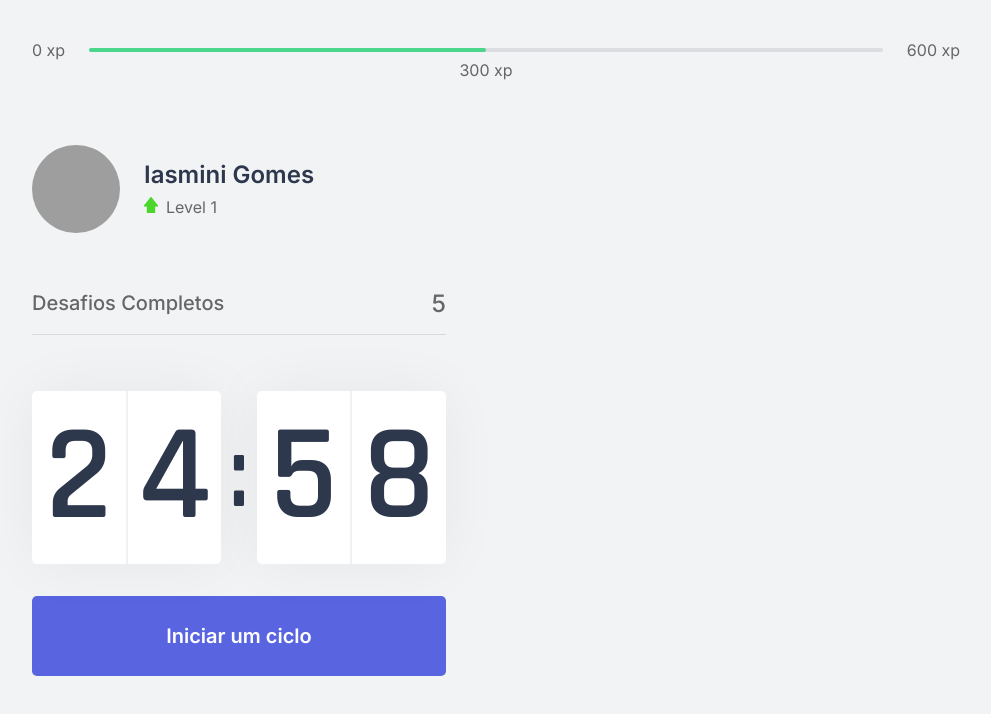
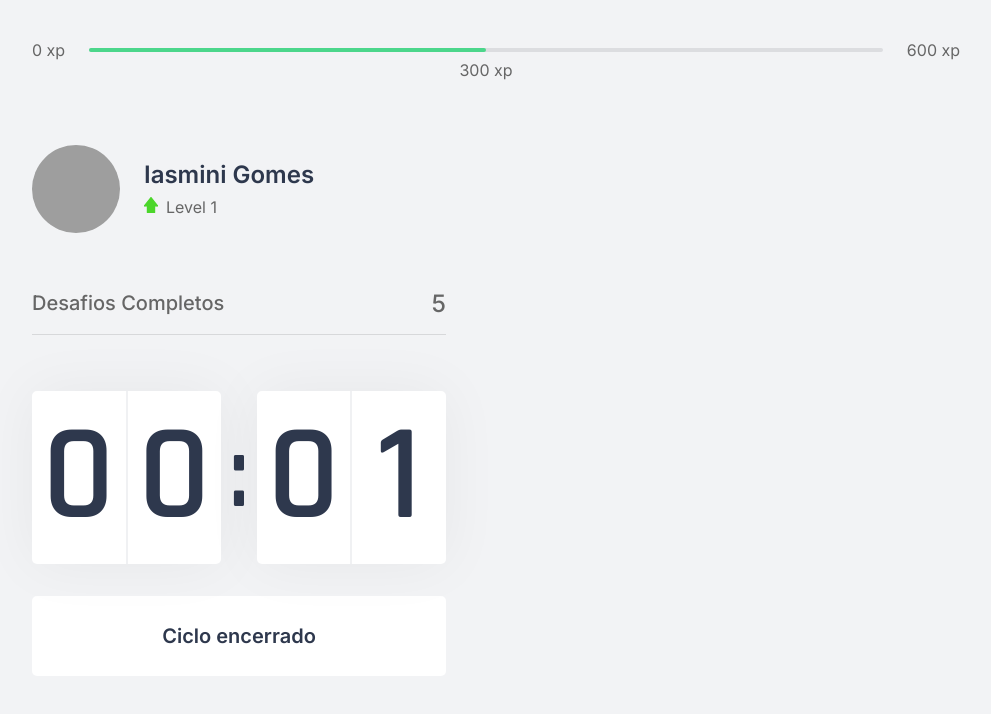
Before and after one commit to iasmini/nlw4, a Next.js app: page / in a window 1280 px wide. Both pictures are taken after a click on the button "Iniciar um ciclo". Shown: the top 714 px of the page, without its empty margins (144-1135 px from the left). Built offline with nearby package versions, Linux system fonts and the light colour scheme; grey boxes are pictures that could not be loaded.

Commit message:
finalizado o Countdown

```diff
--- a/src/components/Countdown.tsx
+++ b/src/components/Countdown.tsx
@@ -1,9 +1,14 @@
 import styles from '../styles/components/Countdown.module.css'
 import {useState, useEffect} from "react";
 
+// let hasAType: boolean = true ==> set a type (boolean) and assigned it a value
+// use the colon to set the type of our variable
+let countdownTimeout: NodeJS.Timeout
+
 export function Countdown() {
-  const [time, setTime] = useState(25 * 60)
-  const [active, setActive] = useState(false)
+  const [time, setTime] = useState(0.05 * 60)
+  const [countdownStarted, setCountdownStarted] = useState(false)
+  const [hasFinished, setHasFinished] = useState(false)
 
   const minutes = Math.floor(time / 60)
   const seconds = time % 60
@@ -13,7 +18,13 @@ export function Countdown() {
   const [secondLeft, secondRight] = String(seconds).padStart(2, '0').split('')
 
   function startCountdown() {
-    setActive(true)
+    setCountdownStarted(true)
+  }
+
+  function resetCountdown() {
+    clearTimeout(countdownTimeout)
+    setCountdownStarted(false)
+    setTime(0.05 * 60)
   }
 
   // useEffect - quando alguma coisa acontecer deve disparar uma acao
@@ -21,14 +32,17 @@ export function Countdown() {
   // segundo parametro: quando a funcao será executada. será executada sempre q o valor de active mudar
   useEffect(() => {
     // se o countdown está ativo e o time não chegou em zero
-    if (active && time > 0) {
+    if (countdownStarted && time > 0) {
       // executa a função que está dentro de setTimeout depois de 1 segundo (1000)
-      setTimeout(() => {
+      countdownTimeout = setTimeout(() => {
         // reduz o time em um segundo
         setTime(time - 1)
       }, 1000)
+    } else if (countdownStarted && time === 0) {
+      setHasFinished(true)
+      setCountdownStarted(false)
     }
-  }, [active, time])  // executa toda vez q o active ou o time muda
+  }, [countdownStarted, time])  // executa toda vez q o active ou o time muda
 
   return (
     <div>
@@ -44,13 +58,38 @@ export function Countdown() {
         </div>
       </div>
 
+      {/*{ hasFinished && () {} = if (hasFinished) {}*/}
+      { hasFinished ? (
+        <button
+          disabled
+          type="button"
+          className={`${styles.countdownButton}`}
+          onClick={resetCountdown}
+        >
+          Abandonar o ciclo
+        </button>
+      ) : (
+        // <> = fragment: é usado pra encapsular o html, mas nao aparece no html final
+        <>
+        { countdownStarted ? (
+            <button
+              className={`${styles.countdownButton} ${styles.countdownButtonStarted}`}
+            >
+              Ciclo encerrado
+            </button>
+          ) : (
             <button
               type="button"
-        className={styles.countdownButton}
+              className={`${styles.countdownButton}`}
               onClick={startCountdown}
             >
               Iniciar um ciclo
             </button>
+
+          ) }
+        </>
+      )
+      }
     </div>
   )
 }
--- a/src/styles/components/Countdown.module.css
+++ b/src/styles/components/Countdown.module.css
@@ -60,6 +60,23 @@
   transition: background-color 0.2s;
 }
 
-.countdownButton:hover {
+.countdownButton:not(:disabled):hover {
   background: var(--blue-dark);
 }
+
+.countdownButtonStarted {
+  background-color: var(--white);
+  color: var(--title);
+}
+
+/* o hover deve ser feito somente se o botão não estiver disabled */
+.countdownButtonStarted:not(:disabled):hover {
+  background: var(--red);
+  color: var(--white);
+}
+
+.countdownButton:disabled {
+  background: var(--white);
+  color: var(--text);
+  cursor: not-allowed;
+}
```
Lines whose indentation alone changed are shown as unchanged.
